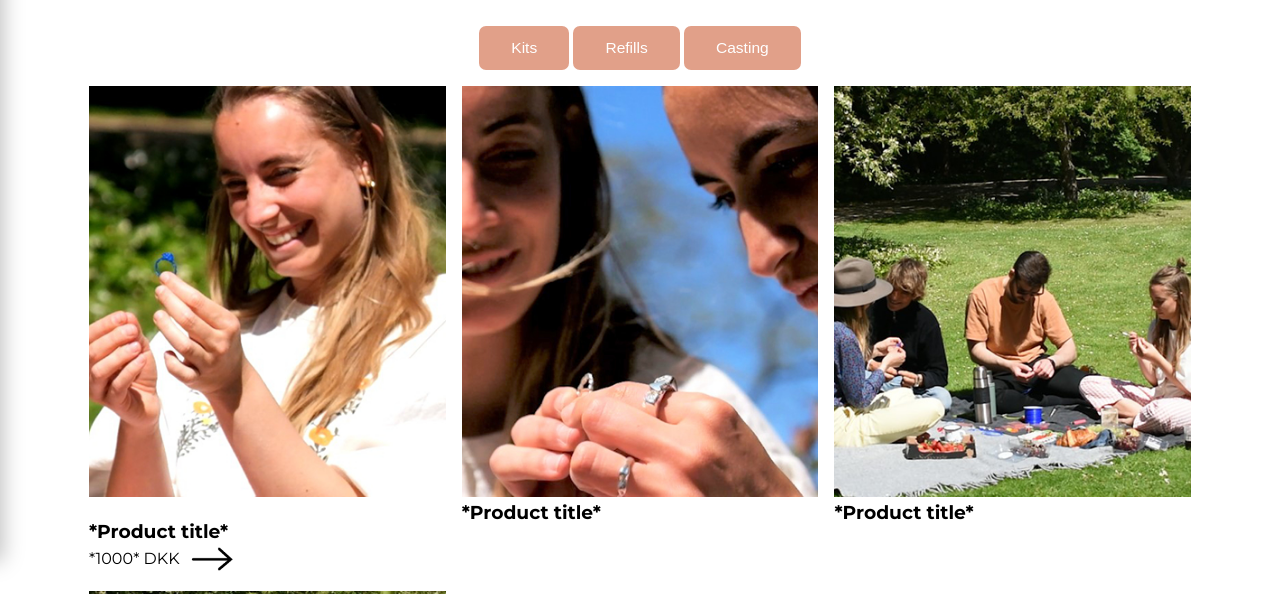
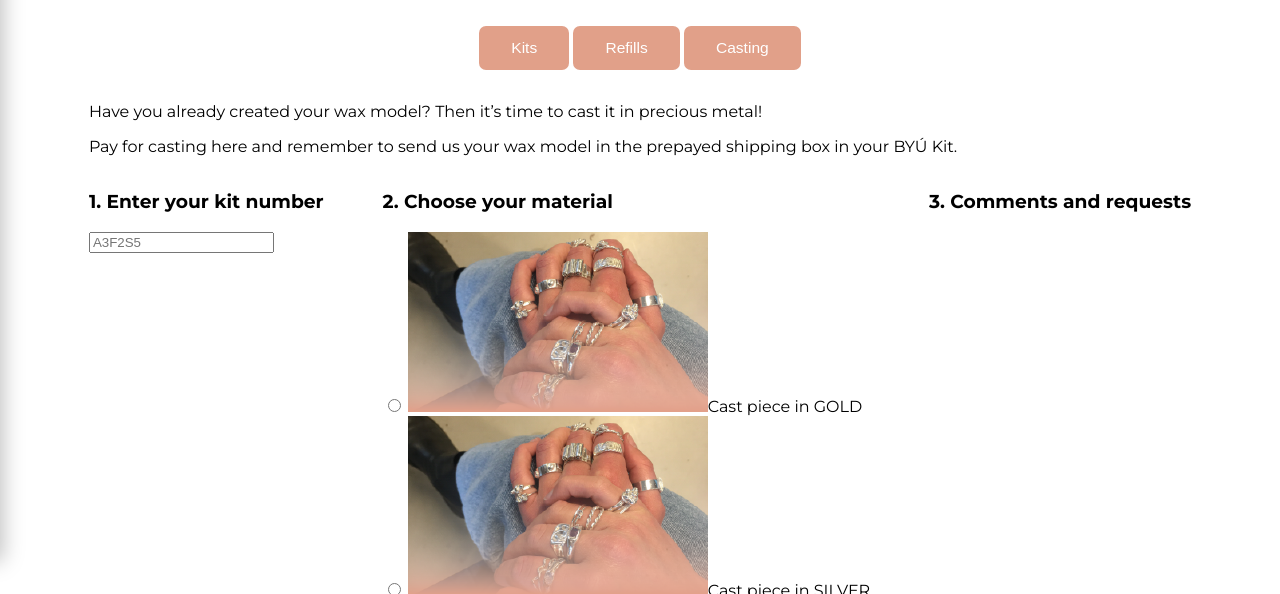
Before and after one commit to justtyx/BYUstudio.v2, a plain HTML site: page productlist.html in a window 1280 px wide. Shown: the part 238-832 px from the top of the page. Drawn offline with Linux system fonts and the light colour scheme; no server answers.

Commit message:
Started on the casting options

```diff
--- a/css/productlist.css
+++ b/css/productlist.css
@@ -40,7 +40,7 @@ main {
   margin: 0 1rem;
 } */
 
-.productlist {
+#productlist {
   display: flex;
   flex-direction: column;
 }
@@ -73,7 +73,14 @@ main {
 }
 
 .hidden {
-  display: none;
+  visibility: hidden;
+}
+
+/* CASTINGLIST */
+
+.casting-form {
+  display: flex;
+  flex-direction: column;
 }
 
 /* MEDIA QUERIES */
@@ -83,7 +90,7 @@ main {
     display: block;
   }
 
-  .productlist {
+  #productlist {
     display: grid;
     grid-template-columns: repeat(auto-fill, minmax(280px, 1fr));
     grid-template-rows: 1fr;
@@ -93,7 +100,7 @@ main {
   .product {
     margin-bottom: 0;
   }
-  /* .productlist {
+  /* #productlist {
     flex-wrap: wrap;
     flex-direction: row;
   }
@@ -105,4 +112,9 @@ main {
   .product:last-of-type {
     margin: 0;
   } */
+
+  .casting-form {
+    flex-direction: row;
+    justify-content: space-between;
+  }
 }
--- a/js/productlist.js
+++ b/js/productlist.js
@@ -4,24 +4,17 @@
 const urlParams = new URLSearchParams(window.location.search);
 const kits = urlParams.get("kits");
 const refill = urlParams.get("refills");
+const casting = urlParams.get("casting");
 
-//all products
-let urlAll = "https://kea21-7e1e.restdb.io/rest/byu-products";
-let urlKits = `?q={"category":"Kits"}`;
-let urlRefills = `?q={"category":"Refill"}`;
-let urlCasting = `?q={"category":"Casting`;
+//all products;
+let urlKits = `https://kea21-7e1e.restdb.io/rest/byu-products?q={"category":"Kits"}`;
+let urlRefills = `https://kea21-7e1e.restdb.io/rest/byu-products?q={"category":"Refill"}`;
+let urlCasting = `https://kea21-7e1e.restdb.io/rest/byu-products?q={"category":"Casting"}`;
 
 if (kits) {
   console.log("get kits");
-  urlAll = urlAll + urlKits;
-}
-
-if (refill) {
-  console.log("get=refills");
-  urlAll = urlAll + urlRefills;
-}
-
-fetch(urlAll, {
+  document.querySelector("#castinglist").remove();
+  fetch(urlKits, {
     method: "GET",
     headers: {
       "x-apikey": "602f9e445ad3610fb5bb63d5",
@@ -29,29 +22,13 @@ fetch(urlAll, {
   })
     .then((res) => res.json())
     .then((response) => {
-    showProducts(response);
+      showKits(response);
     })
     .catch((err) => {
       console.error(err);
     });
 
-/* <article class="product">
-          <img
-            src="assets/standard-kit_people.jpg"
-            alt="standard-kit_people"
-            class="img01"
-          />
-          <img src="" alt="" class="img02" />
-          <div class="product-info">
-            <h3 class="product-title">*Product title*</h3>
-            <div class="price-and-arrow">
-              <p class="price"><span>*1000* </span>DKK</p>
-              <img src="assets/arrow-thin.png" alt="arrow-thin" class="arrow" />
-            </div>
-          </div>
-        </article> */
-
-function showProducts(products) {
+  function showKits(products) {
     console.log(products);
     //grab template
     const template = document.querySelector(".productTemplate").content;
@@ -68,6 +45,90 @@ function showProducts(products) {
       copy.querySelector(".price span").textContent = product.price;
 
       //append
-    document.querySelector(".productlist").appendChild(copy);
+      document.querySelector("#productlist").appendChild(copy);
     });
   }
+}
+
+if (casting) {
+  console.log("get casting");
+  document.querySelector("#productlist").remove();
+  //   fetch(urlCasting, {
+  //     method: "GET",
+  //     headers: {
+  //       "x-apikey": "602f9e445ad3610fb5bb63d5",
+  //     },
+  //   })
+  //     .then((res) => res.json())
+  //     .then((response) => {
+  //       showCasting(response);
+  //     })
+  //     .catch((err) => {
+  //       console.error(err);
+  //     });
+
+  //   function showCasting(products) {
+  //     console.log(products);
+  //     //grab template
+  //     const template = document.querySelector(".castingTemplate").content;
+  //     //clone
+  //     products.forEach((product) => {
+  //       console.log(product);
+  //       const copy = template.cloneNode(true);
+  //       //adjust stuff
+  //       //   copy.querySelector(".img01").src = product.picture[0];
+  //       copy.querySelector(".product-title").textContent = product.name;
+  //       copy.querySelector(".price span").textContent = product.price;
+
+  //       //append
+  //       document.querySelector("#productlist").appendChild(copy);
+  //     });
+  //   }
+}
+
+// if (refill) {
+//   console.log("get=refills");
+//   urlAll = urlAll + urlRefills;
+//   document.querySelector("#castinglist").remove();
+// }
+
+// if (casting) {
+//   console.log("get=casting");
+//   urlAll = urlAll + urlCasting;
+//   document.querySelector("#productlist").remove();
+// }
+
+// fetch(urlAll, {
+//   method: "GET",
+//   headers: {
+//     "x-apikey": "602f9e445ad3610fb5bb63d5",
+//   },
+// })
+//   .then((res) => res.json())
+//   .then((response) => {
+//     showProducts(response);
+//   })
+//   .catch((err) => {
+//     console.error(err);
+//   });
+
+// function showProducts(products) {
+//   console.log(products);
+//   //grab template
+//   const template = document.querySelector(".productTemplate").content;
+//   //clone
+//   products.forEach((product) => {
+//     console.log(product);
+//     const copy = template.cloneNode(true);
+//     //adjust stuff
+//     copy.querySelector(
+//       ".product a"
+//     ).href = `productpage.html?id=${product._id}`;
+//     copy.querySelector(".img01").src = product.picture[0];
+//     copy.querySelector(".product-title").textContent = product.name;
+//     copy.querySelector(".price span").textContent = product.price;
+
+//     //append
+//     document.querySelector("#productlist").appendChild(copy);
+//   });
+// }
--- a/productlist.html
+++ b/productlist.html
@@ -253,57 +253,77 @@
       <div class="title-and-filter">
         <h2>Shop</h2>
         <section class="filter">
-          <button onclick="document.location='productlist.html?category=kits'">
+          <button onclick="document.location='productlist.html?kits=true'">
             Kits
           </button>
-          <button onclick="document.location='productlist.html'">
+          <button onclick="document.location='productlist.html?refills=true'">
             Refills
           </button>
-          <button onclick="document.location='productlist.html'">
+          <button onclick="document.location='productlist.html?casting=true'">
             Casting
           </button>
         </section>
       </div>
-      <section class="productlist">
+      <section id="productlist">
+        <template class="productTemplate">
           <article class="product">
-          <img
-            src="assets/standard-kit_people.jpg"
-            alt="standard-kit_people"
-            class="img01"
-          />
+            <a href="productpage.html">
+              <img src="" alt="" class="img01" />
               <img src="" alt="" class="img02" />
               <div class="product-info">
                 <h3 class="product-title">*Product title*</h3>
                 <div class="price-and-arrow">
-              <p class="price"><span>*1000* </span>DKK</p>
-              <img src="assets/arrow-thin.png" alt="arrow-thin" class="arrow" />
+                  <p class="price"><span>*1000* </span> DKK</p>
+                  <img
+                    src="assets/arrow-thin.png"
+                    alt="arrow-thin"
+                    class="arrow"
+                  />
                 </div>
               </div>
+            </a>
           </article>
-        <article class="product">
-          <img
-            src="assets/kit-for-two_people.jpg"
-            alt="kit-for-two_people"
-            class="img01"
-          /><img src="" alt="" class="img02" />
-          <h3 class="product-title">*Product title*</h3>
-        </article>
-        <article class="product">
-          <img
-            src="assets/family-kit_people.jpg"
-            alt="family-kit_people"
-            class="img01"
-          /><img src="" alt="" class="img02" />
-          <h3 class="product-title">*Product title*</h3>
-        </article>
-        <article class="product">
-          <img
-            src="assets/family-kit_people.jpg"
-            alt="family-kit_people"
-            class="img01"
-          /><img src="" alt="" class="img02" />
-          <h3 class="product-title">*Product title*</h3>
-        </article>
+        </template>
+      </section>
+      <section id="castinglist">
+        <p>
+          Have you already created your wax model? Then it’s time to cast it in
+          precious metal!
+        </p>
+        <p>
+          Pay for casting here and remember to send us your wax model in the
+          prepayed shipping box in your BYÚ Kit.
+        </p>
+        <div class="casting-form">
+          <div class="kit-number">
+            <h3>1. Enter your kit number</h3>
+            <form>
+              <input
+                type="text"
+                name="id"
+                id="id"
+                required
+                placeholder="A3F2S5"
+              />
+            </form>
+          </div>
+          <div class="material">
+            <h3>2. Choose your material</h3>
+            <input type="radio" id="gold" name="material" value="gold" />
+            <label for="gold"
+              ><img src="assets/casting-blur.png" alt="casting in gold" />Cast
+              piece in GOLD</label
+            ><br />
+            <input type="radio" id="silver" name="material" value="silver" />
+            <label for="silver"
+              ><img src="assets/casting-blur.png" alt="casting in silver" />Cast
+              piece in SILVER</label
+            ><br />
+          </div>
+          <div class="comments">
+            <h3>3. Comments and requests</h3>
+          </div>
+        </div>
       </section>
     </main>
   </body>
```
Lines whose indentation alone changed are shown as unchanged.
